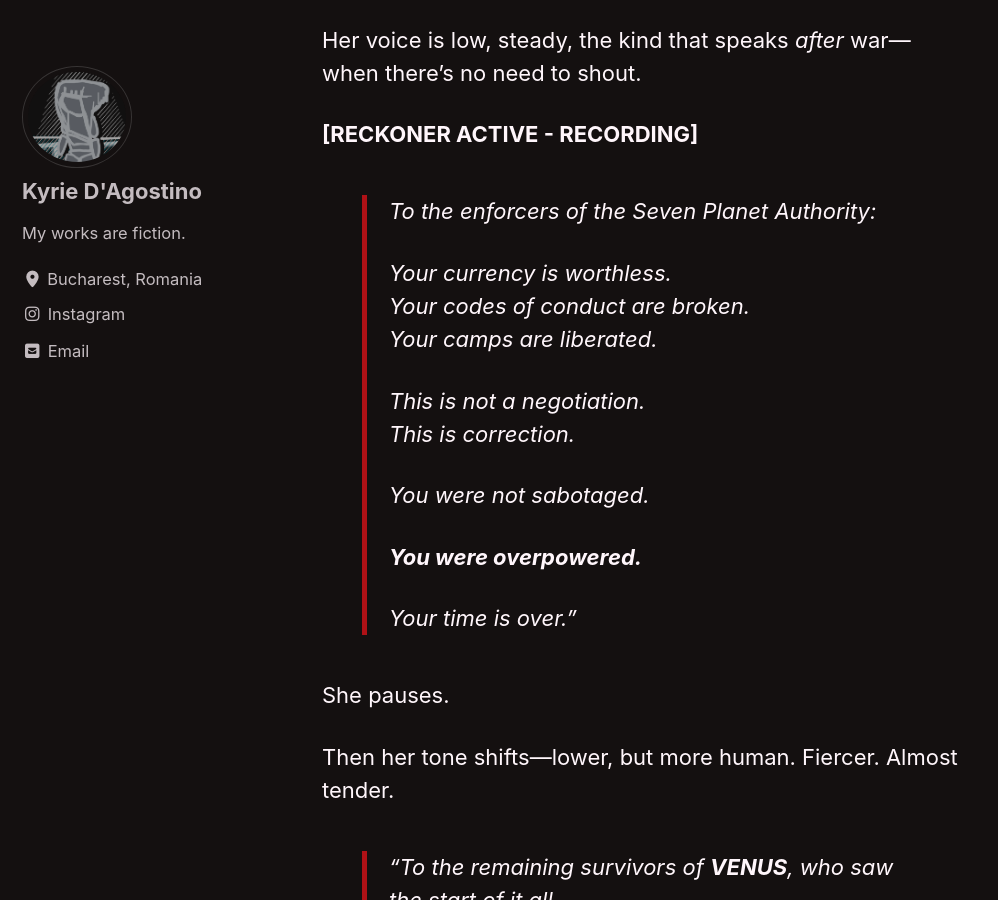
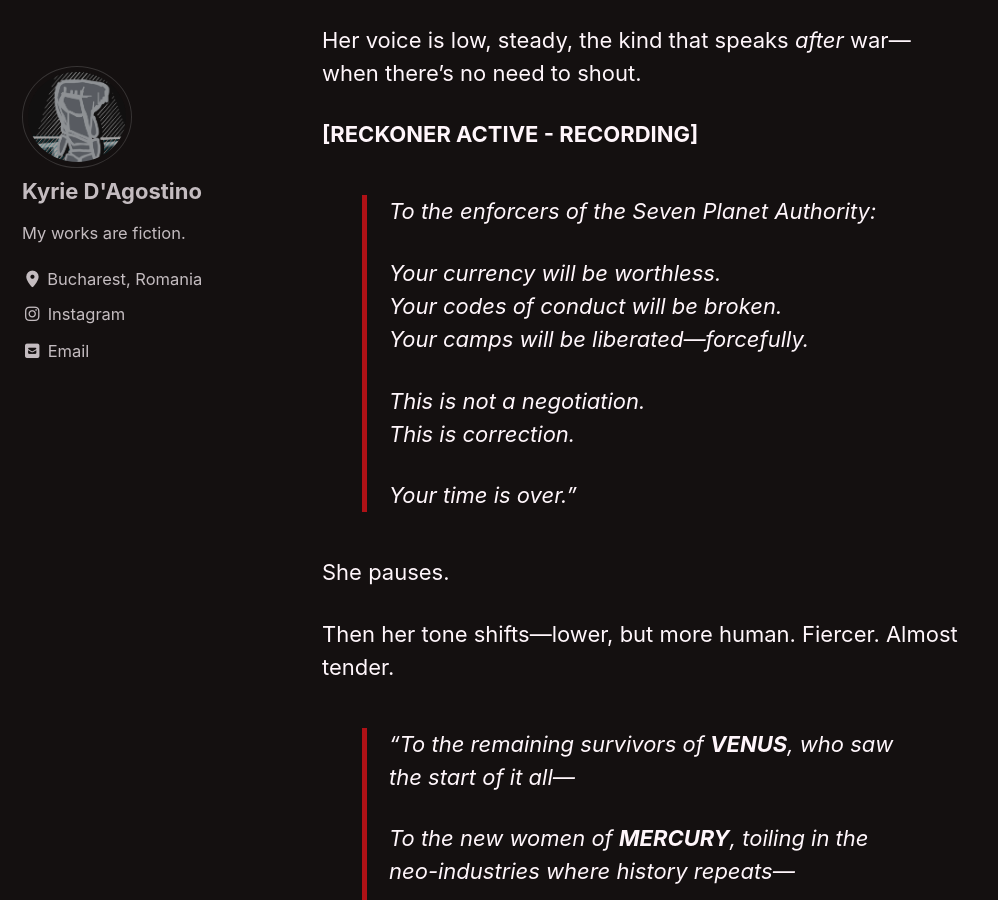
Before and after one commit to kyrie-edelweiss/edelweiss-archive, a Jekyll site: the page built from _pages/red-king.md, in a window 1280 px wide and 900 px high, scrolled down 106474 px. Shown: the whole window, without its empty margins (0-998 px from the left). Built offline with Jekyll 4.4.1, drawn with Linux system fonts in a browser that asks for light colours; cached includes are drawn as plain includes; our own code applies the rules of GitHub Pages for plain Markdown files.

Commit message:
Update red-king.md

```diff
--- a/_pages/red-king.md
+++ b/_pages/red-king.md
@@ -2350,16 +2350,12 @@ Her voice is low, steady, the kind that speaks *after* war—when there’s no n
 
 > To the enforcers of the Seven Planet Authority:
 >
-> Your currency is worthless.
-> Your codes of conduct are broken.
-> Your camps are liberated.
+> Your currency will be worthless.
+> Your codes of conduct will be broken.
+> Your camps will be liberated—forcefully.
 >
 > This is not a negotiation.
 > This is correction.
->
-> You were not sabotaged.
->
-> **You were overpowered.**
 >
 > Your time is over.”
 
```
